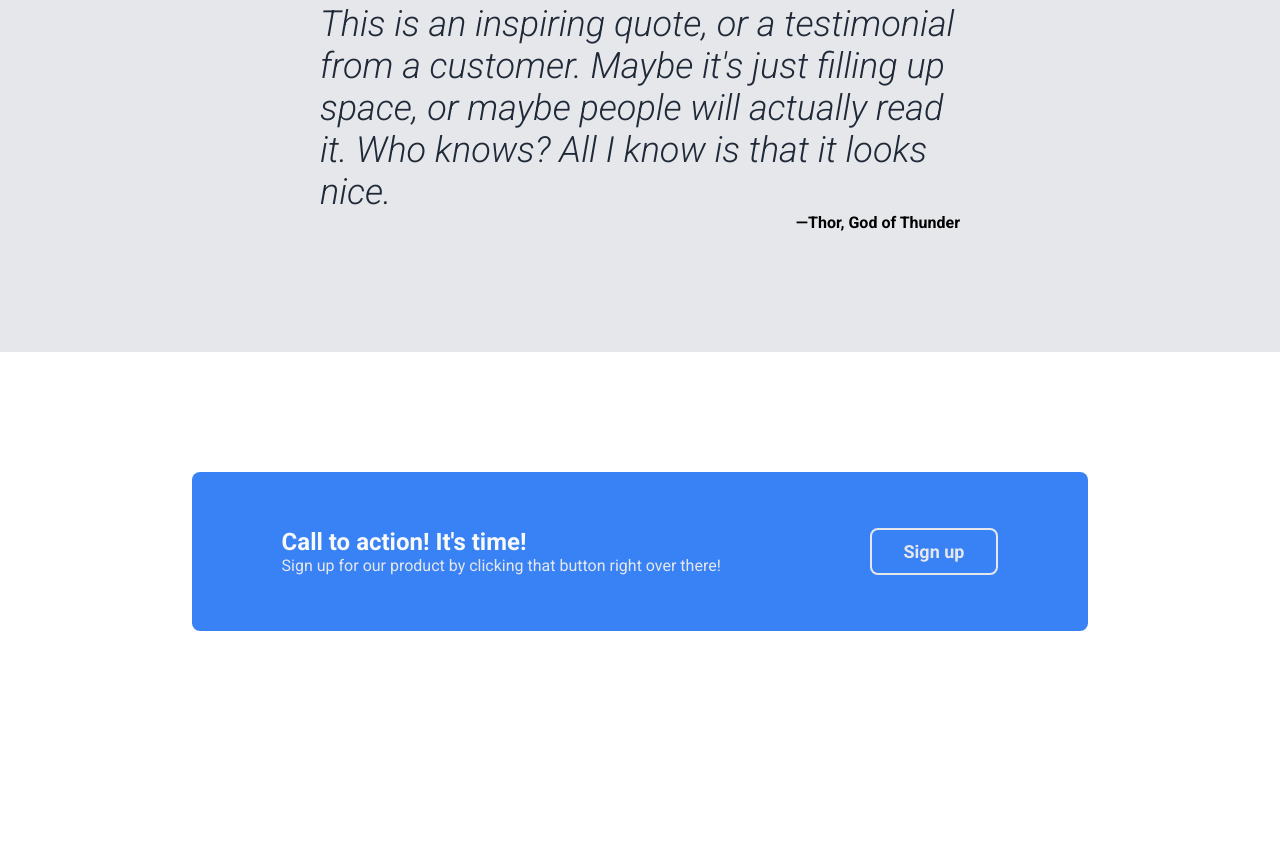
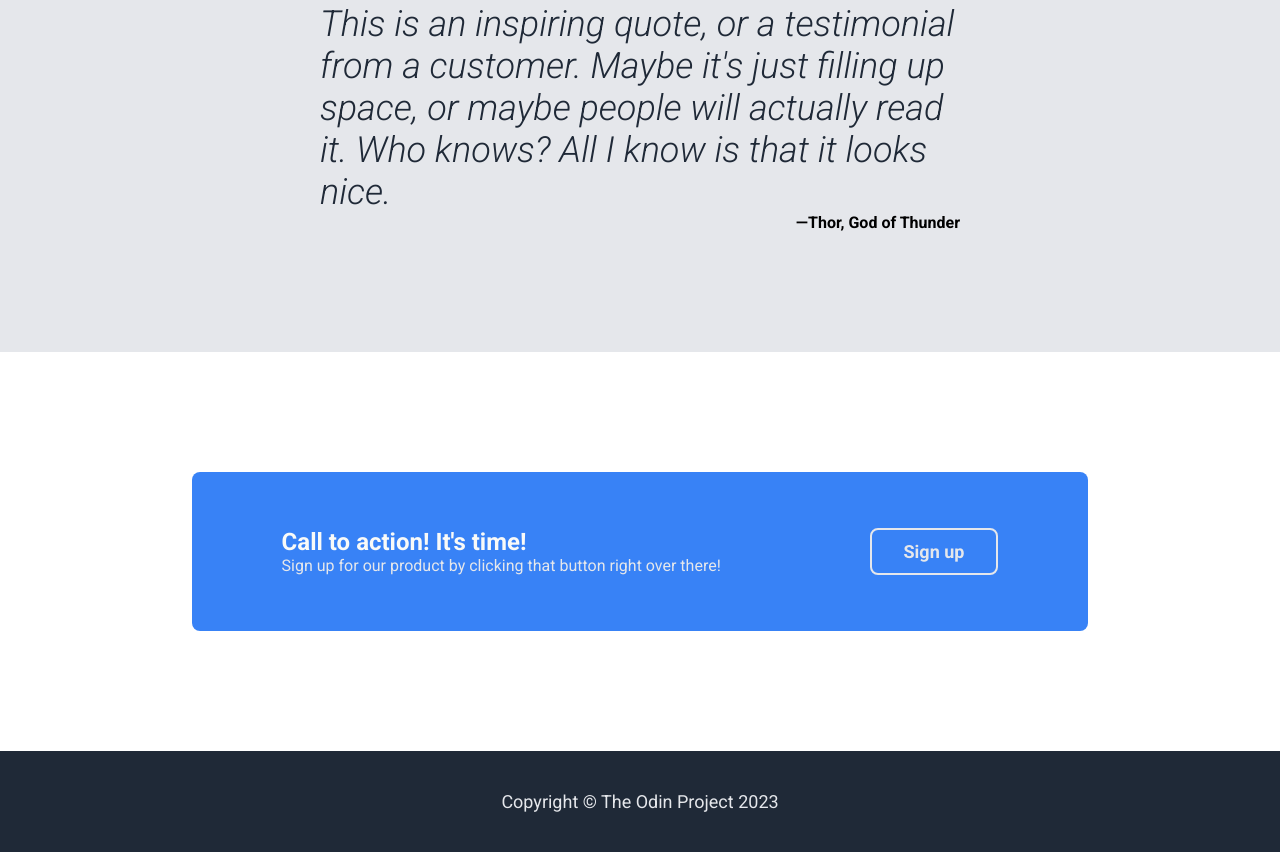
Before and after one commit to cintiagaller/odin-landing-page, a plain HTML site: page index.html in a window 1280 px wide. Shown: the part 1193-2045 px from the top of the page. Before the commit the page ends 1944 px from the top, so only its background shows below. Drawn offline with Linux system fonts and the light colour scheme.

Commit message:
Add footer

```diff
--- a/index.html
+++ b/index.html
@@ -85,5 +85,11 @@
             </div>
         </section>
     </main>
+
+    <footer>
+        <p>
+            Copyright &copy; The Odin Project 2023
+        </p>
+    </footer>
 </body>
 </html>
--- a/styles.css
+++ b/styles.css
@@ -167,3 +167,11 @@ header {
     color: #e5e7eb;
     border: #e5e7eb 2px solid;
 }
+
+footer {
+    text-align: center;
+    background-color: #1f2937;
+    color: #e5e7eb;
+    font-size: 18px;
+    padding: 5vh 0;
+}
```
